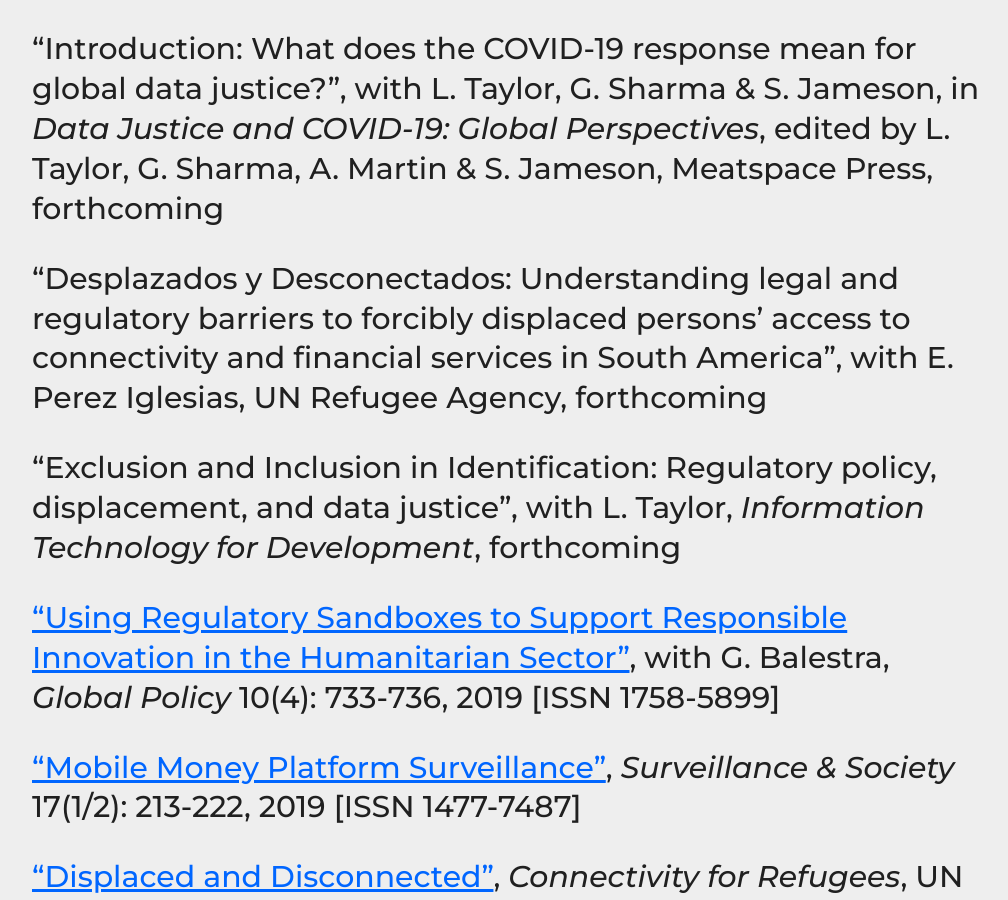
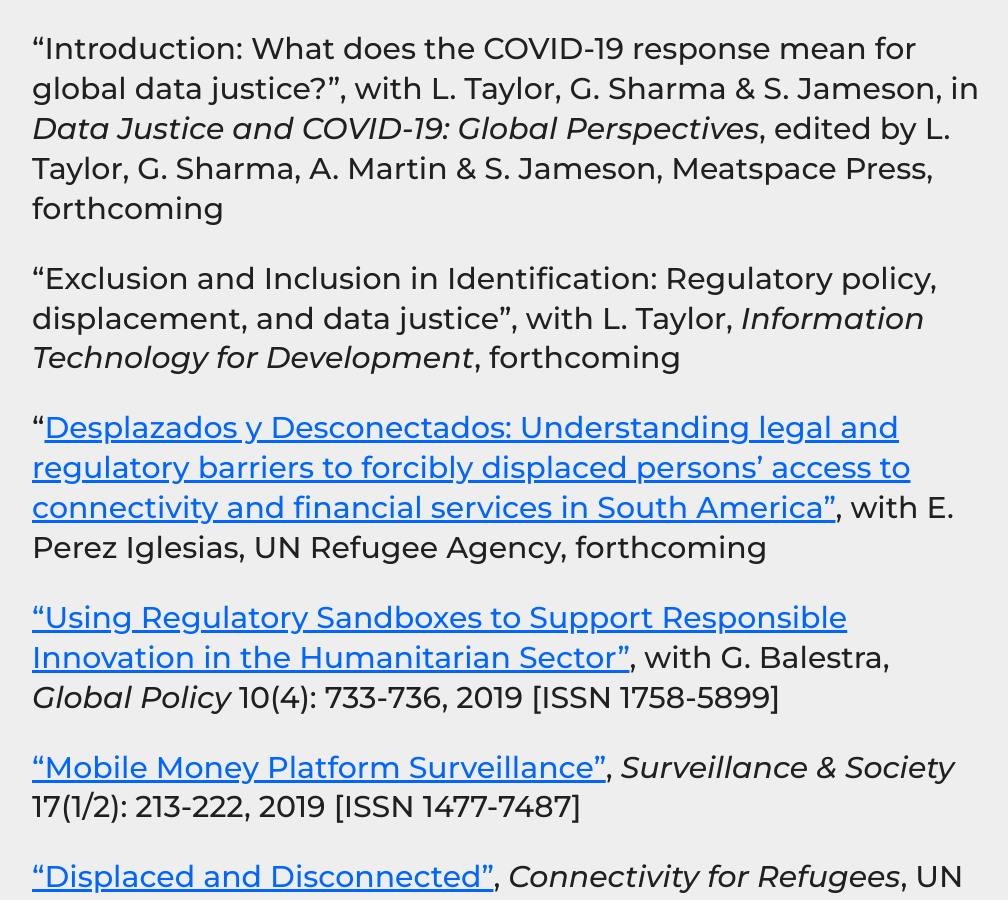
Before and after one commit to haroonalrasheed/641a, a Jekyll site: the page built from select-publications/index.md, in a window 1280 px wide and 900 px high, scrolled down 359 px. Shown: the whole window, without its empty margins (132-1140 px from the left). Built offline with Jekyll 4.4.1, drawn with Linux system fonts in a browser that asks for light colours; part of the change alters nothing that is shown.

```diff
--- a/select-publications/index.md
+++ b/select-publications/index.md
@@ -9,10 +9,10 @@ _[Contact me](mailto:a.k.martin@alumni.lse.ac.uk) for copies of articles/chapter
 
 "Introduction: What does the COVID-19 response mean for global data justice?", with L. Taylor, G. Sharma & S. Jameson, in *Data Justice and COVID-19: Global Perspectives*, edited by L. Taylor, G. Sharma, A. Martin & S. Jameson, Meatspace Press, forthcoming
 
-"Desplazados y Desconectados: Understanding legal and regulatory barriers to forcibly displaced persons’ access to connectivity
-and financial services in South America", with E. Perez Iglesias, UN Refugee Agency, forthcoming
+"Exclusion and Inclusion in Identification: Regulatory policy, displacement, and data justice", with L. Taylor, *Information Technology for Development*, forthcoming
 
-"Exclusion and Inclusion in Identification: Regulatory policy, displacement, and data justice", with L. Taylor, *Information Technology for Development*, forthcoming
+"[Desplazados y Desconectados: Understanding legal and regulatory barriers to forcibly displaced persons’ access to connectivity
+and financial services in South America"](https://www.unhcr.org/innovation/displaced-and-disconnected/), with E. Perez Iglesias, UN Refugee Agency, forthcoming
 
 ["Using Regulatory Sandboxes to Support Responsible Innovation in the Humanitarian Sector"](https://doi.org/10.1111/1758-5899.12729), with G. Balestra, *Global Policy* 10(4): 733-736, 2019 [ISSN 1758-5899]
 
```
